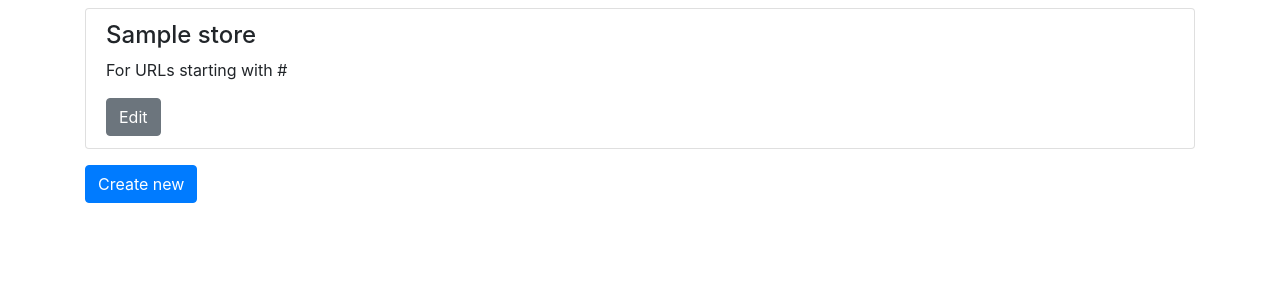
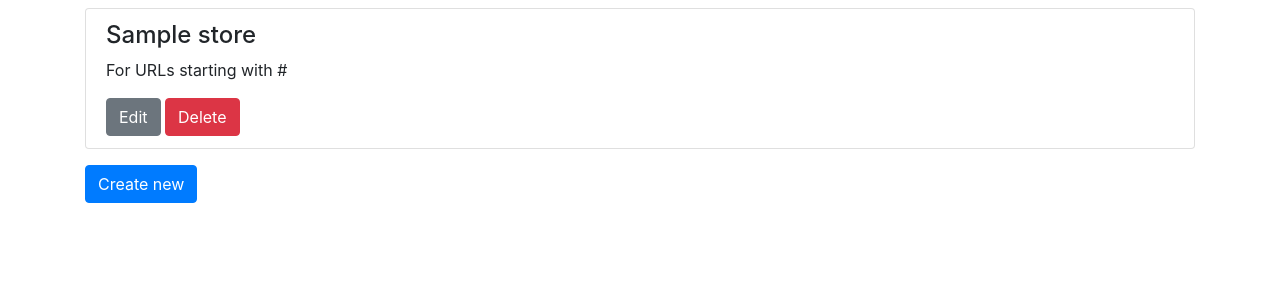
Before and after one commit to RyanSpadt/Python, a Flask app: template Item-Price-Alert/templates/stores/store_index.html in a window 1280 px wide. Shown: the part 48-348 px from the top of the page. Run offline with Flask 2, Linux system fonts and the light colour scheme; the template is opened without the code that fills it: most values are stand-ins (such as "Sample title", 1, 10 or a date in 2020); some libraries are stand-ins or nearby versions.

Commit message:
store_index.html delete button
-Added button for deleting store from db

```diff
--- a/Item-Price-Alert/templates/stores/store_index.html
+++ b/Item-Price-Alert/templates/stores/store_index.html
@@ -21,6 +21,10 @@
                     Edit
                 </a>
 
+                <a class="btn btn-danger" href="{{ url_for('stores.delete_store', store_id=store._id) }}">
+                    Delete
+                </a>
+
             </div>
         {% endfor %}
     </div>
```
